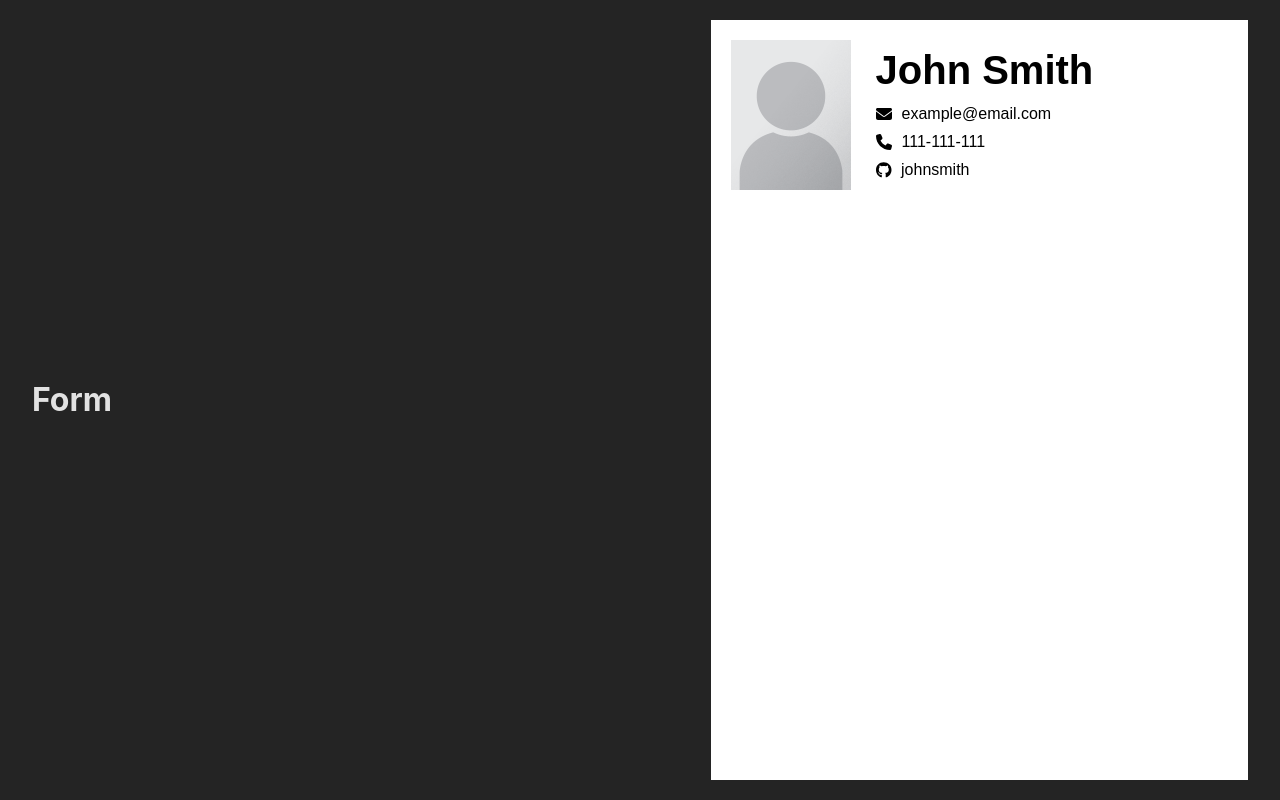
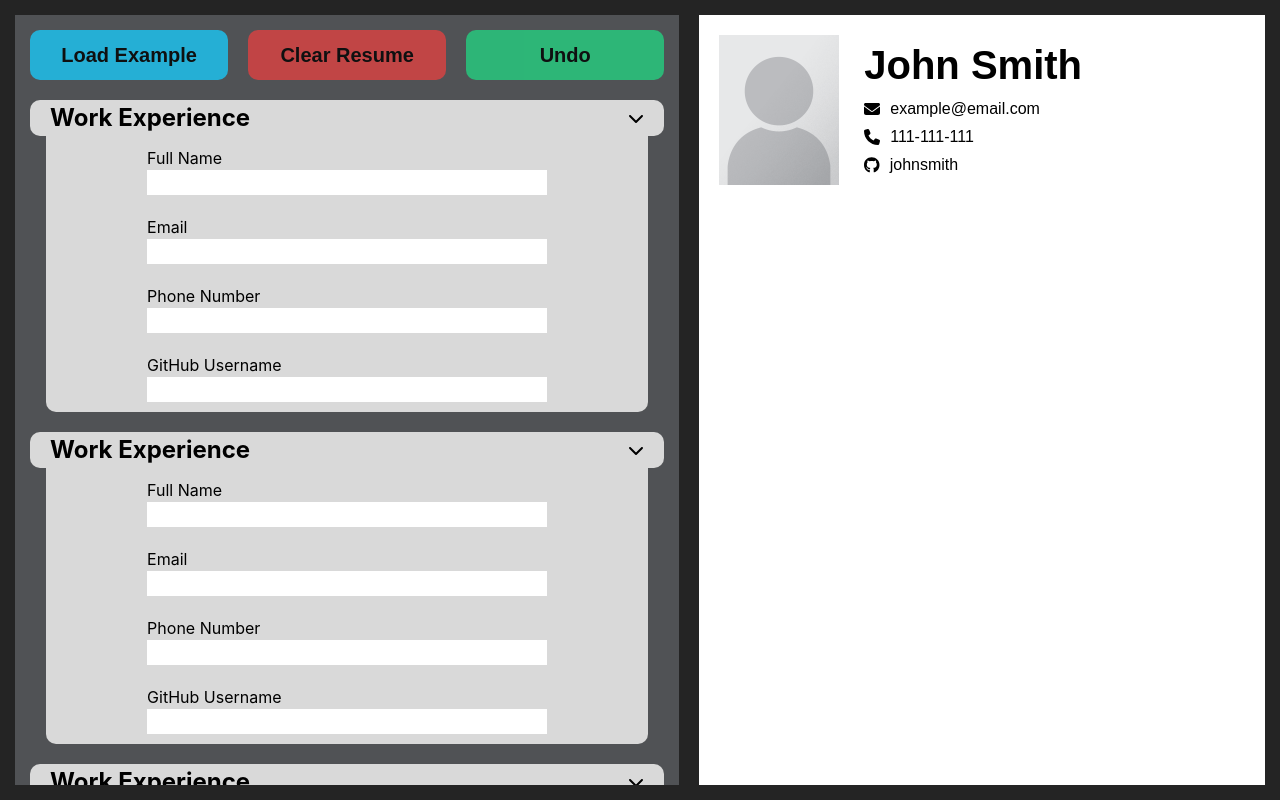
Before and after one commit to irakligudiashvili/cv-maker-react, a React (Vite) app: page / in a window 1280 px wide. Built offline with nearby package versions, Linux system fonts and the light colour scheme.

Commit message:
added plahecolder cv preview and collapsable form sections

```diff
--- a/src/App.css
+++ b/src/App.css
@@ -1,10 +1,21 @@
 .body{
   display: flex;
   flex-direction: row;
+  gap: 20px;
 
-  width: 95vw;
-  height: 100vh;
+  padding: 15px;
+
+  width: calc(100% - 30px);
+  height: calc(100% - 30px);
   margin: auto;
   justify-content: space-between;
   align-items: center;
 }
+
+::-webkit-scrollbar{
+  width: 12.5px;
+}
+
+::-webkit-scrollbar-track{
+  background: #3b3b3b;
+}
--- a/src/App.jsx
+++ b/src/App.jsx
@@ -1,7 +1,7 @@
 import { useState } from 'react'
 import './App.css'
-import Form from './components/form'
-import CvPreview from './components/cvPreview'
+import CvPreview from './components/CvPreview'
+import Form from './components/Form'
 
 function App() {
   return (
--- a/src/components/cvPreview.jsx
+++ b/src/components/CvPreview.jsx
@@ -1,7 +1,7 @@
 import { FontAwesomeIcon } from '@fortawesome/react-fontawesome'
 import { faEnvelope, faPhone } from '@fortawesome/free-solid-svg-icons'
 import { faGithub } from '@fortawesome/free-brands-svg-icons'
-import '../styles/cvPreview.css'
+import '../styles/CvPreview.css'
 
 function CvPreview(){
     return (<>
--- /dev/null
+++ b/src/components/Form.jsx
@@ -0,0 +1,28 @@
+import { FontAwesomeIcon } from '@fortawesome/react-fontawesome'
+import '../styles/Form.css'
+import FormSection from './partials/FormSection'
+import { faCirclePlus, faPlus } from '@fortawesome/free-solid-svg-icons'
+
+function Form(){
+    return (
+    <form className='form'>
+        <div className='form__button__wrapper'>
+            <button className='form__button form__button--load'>Load Example</button>
+            <button className='form__button form__button--clear'>Clear Resume</button>
+            <button className='form__button form__button--undo'>Undo</button>
+        </div>
+
+        <div className='form__section'>
+            <FormSection title="Work Experience" isRemovable={false} isDraggable={false} />
+            <FormSection title="Work Experience" isRemovable={false} isDraggable={false} />
+            <FormSection title="Work Experience" isRemovable={false} isDraggable={false} />
+        </div>
+
+        <button className='form__add'>
+            <FontAwesomeIcon icon={faPlus} />
+        </button>
+    </form>
+    )
+}
+
+export default Form
--- a/src/components/form.jsx
+++ /dev/null
@@ -1,9 +0,0 @@
-import '../styles/form.css'
-
-function Form(){
-    return (
-    <h1>Form</h1>
-    )
-}
-
-export default Form
--- /dev/null
+++ b/src/components/partials/FormSection.jsx
@@ -0,0 +1,46 @@
+import { faChevronDown, faGripVertical, faTrash } from "@fortawesome/free-solid-svg-icons"
+import { FontAwesomeIcon } from "@fortawesome/react-fontawesome"
+import '../../styles/partials/FormSection.css'
+import { useState } from "react"
+
+function FormSection(props){
+    const [isVisible, setIsVisible] = useState(true);
+
+    const toggleVisibility = () => {
+        setIsVisible(!isVisible);
+    }
+
+    return (
+    <div className='section'>
+        <div className='section__header' onClick={toggleVisibility}>
+            <h2>{props.title}</h2>
+
+            <div>
+                {props.isRemovable && <FontAwesomeIcon icon={faTrash} className='' />}
+                {props.isDraggable && <FontAwesomeIcon icon={faGripVertical} className='' />}
+                <FontAwesomeIcon icon={faChevronDown} className='' />
+            </div>
+        </div>
+
+        <div className={`content ${!isVisible ? 'hidden' : ''}`}>
+            <div className='content__wrapper'>
+                <label className='content__label'>Full Name</label>
+                <input className='content__input' />
+            </div>
+            <div className='content__wrapper'>
+                <label className='content__label'>Email</label>
+                <input className='content__input' />
+            </div>
+            <div className='content__wrapper'>
+                <label className='content__label'>Phone Number</label>
+                <input className='content__input' />
+            </div>
+            <div className='content__wrapper'>
+                <label className='content__label'>GitHub Username</label>
+                <input className='content__input' />
+            </div>
+        </div>
+    </div>)
+}
+
+export default FormSection
--- a/src/styles/cvPreview.css
+++ b/src/styles/CvPreview.css
@@ -2,8 +2,8 @@
     background-color: #fff;
     color: #000;
 
-    height: 95vh;
-    width: calc(95vh / 1.414);
+    height: 100%;
+    min-width: calc(100vh / 1.414);
 
     box-sizing: border-box;
     padding: 20px;
--- /dev/null
+++ b/src/styles/Form.css
@@ -0,0 +1,73 @@
+.form{
+    background-color: #505255;
+    height: 100%;
+    width: 100%;
+
+    box-sizing: border-box;
+    padding: 15px;
+
+    overflow-y: auto;
+}
+
+.form__button__wrapper{
+    display: flex;
+    justify-content: space-between;
+    gap: 20px;
+    padding-bottom: 20px;
+}
+
+.form__button{
+    width: 100%;
+    height: 50px;
+
+    font-size: 1.25rem;
+    border: none;
+    border-radius: 10px;
+
+    font-weight: bold;
+
+    opacity: 0.8;
+}
+
+.form__button:hover{
+    cursor: pointer;
+    opacity: 1;
+}
+
+.form__button--load{
+    background-color: #1BC7F6;
+}
+
+.form__button--clear{
+    background-color: #DE4242;
+}
+
+.form__button--undo{
+    background-color: #25cf80;
+}
+
+.form__section{
+    display: flex;
+    flex-direction: column;
+
+    gap: 20px;
+}
+
+.form__add{
+    height: 40px;
+    width: 80px;
+
+    margin: auto;
+    margin-top: 20px;
+
+    background-color: #D9D9D9;
+    border: none;
+    border-radius: 10px;
+
+    font-size: 1.5rem;
+    color: #000;
+}
+
+.form__add:hover{
+    cursor: pointer;
+}
--- /dev/null
+++ b/src/styles/partials/FormSection.css
@@ -0,0 +1,61 @@
+.section{
+    color: #000;
+}
+
+.section__header{
+    background-color: #D9D9D9;
+    border-radius: 10px;
+
+    display: flex;
+    justify-content: space-between;
+    align-items: center;
+
+    box-sizing: border-box;
+    padding: 0 20px;
+
+    font-weight: bolder;
+}
+
+.section__header:hover{
+    cursor: pointer;
+}
+
+.content{
+    width: 95%;
+    margin: auto;
+
+    display: flex;
+    flex-wrap: wrap;
+
+    gap: 20px;
+
+    background-color: #D9D9D9;
+
+    box-sizing: border-box;
+    padding: 10px 20px;
+    border-bottom-left-radius: 10px;
+    border-bottom-right-radius: 10px;
+}
+
+.content__wrapper{
+    display: flex;
+    flex-direction: column;
+    justify-content: space-between;
+    margin: auto;
+}
+
+.content__label{
+    font-size: 1rem;
+}
+
+.content__input{
+    width: 400px;
+
+    background-color: #fff;
+    border: none;
+    height: 25px;
+}
+
+.hidden{
+    display: none;
+}
```
Also changed, not shown: src/index.css (line endings or trailing spaces), src/styles/form.css (deleted).
